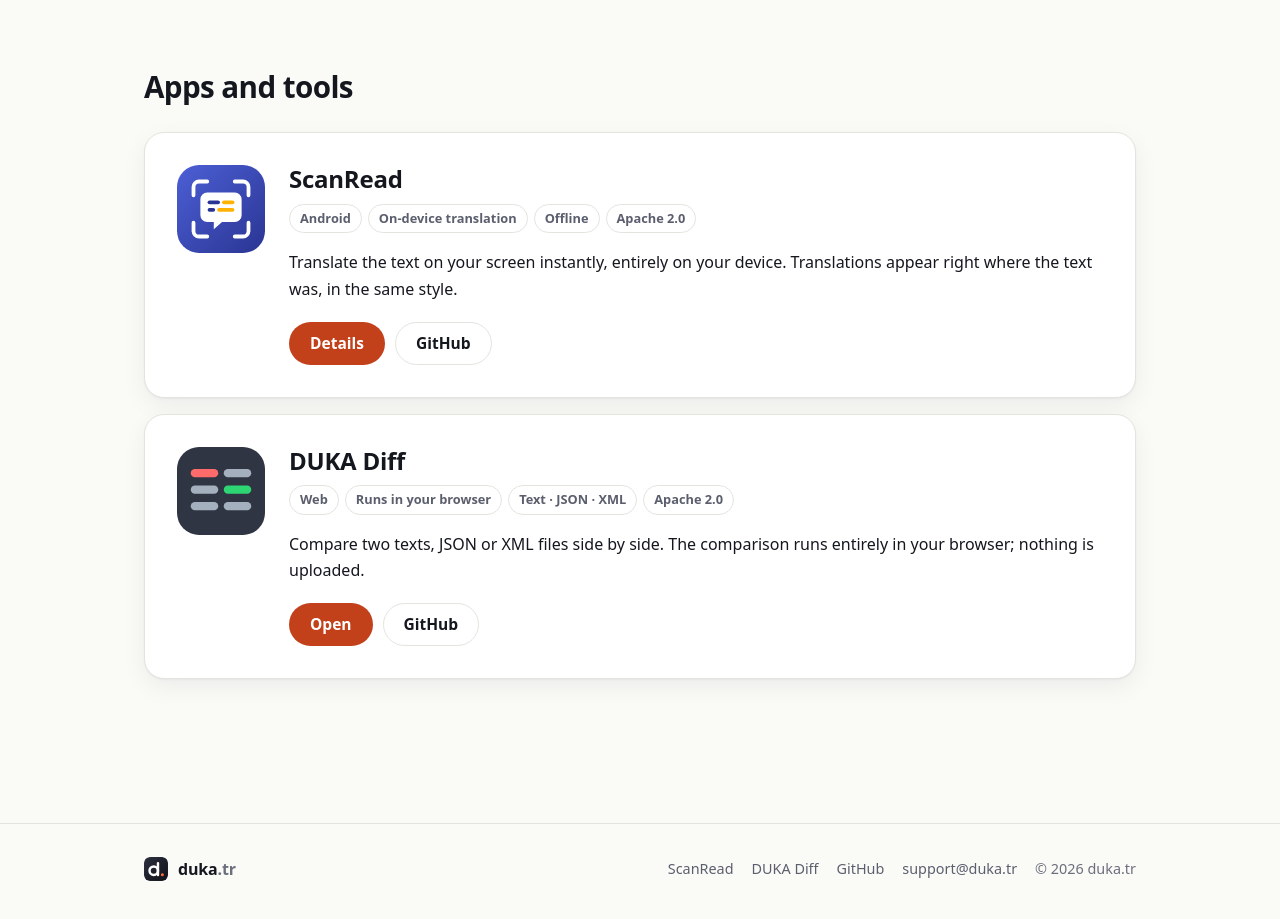
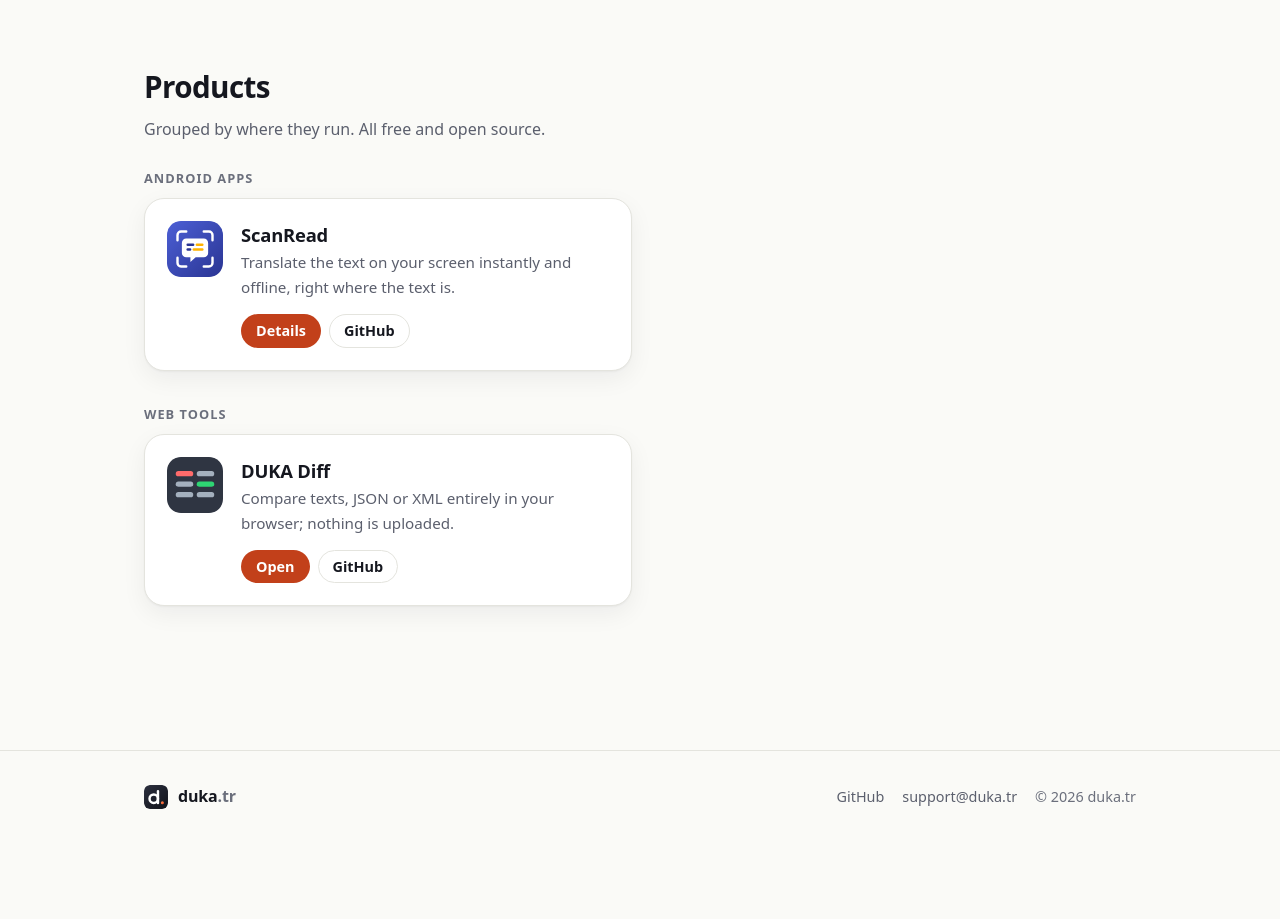
Before and after one commit to duka-tr/duka-tr.github.io, a plain HTML site: page index.html in a window 1280 px wide. Shown: the part 1039-1958 px from the top of the page. After the commit the page ends 1889 px from the top, so only its background shows below. Drawn offline with Linux system fonts and the light colour scheme.

Commit message:
Group products by platform and simplify the footer
- Home page: "Products" section with one block per platform
  (Android apps, Web tools) and compact product cards
- Footer and 404 page no longer list products, so they stay the
  same as products are added
- README: repository naming rule and how to add a product card

Co-Authored-By: Claude Opus 5.5 <noreply@anthropic.com>

```diff
--- a/assets/style.css
+++ b/assets/style.css
@@ -156,6 +156,7 @@ p { margin: 0 0 14px; }
 .button:hover { background: var(--accent-strong); color: var(--on-accent); }
 .button:active { transform: translateY(1px); }
 .button svg { width: 18px; height: 18px; flex: none; }
+.button.small { padding: 7px 14px; font-size: .9rem; }
 .button.ghost {
   background: transparent; color: var(--text); border-color: var(--border);
 }
@@ -203,25 +204,20 @@ p { margin: 0 0 14px; }
 }
 .icon svg { width: 22px; height: 22px; }
 
-/* App showcase on the home page */
-.app-list { display: grid; gap: 16px; }
-.app-card {
-  display: grid; grid-template-columns: auto 1fr; gap: 24px; align-items: start;
-  padding: 32px; box-shadow: var(--shadow);
+/* Products on the home page, grouped by platform */
+.category + .category { margin-top: 36px; }
+.category-title {
+  font-size: .8rem; font-weight: 650; letter-spacing: .08em; text-transform: uppercase;
+  color: var(--faint); margin: 0 0 12px;
 }
-.app-card .app-icon { width: 88px; height: 88px; border-radius: 22px; }
-.app-card h3 { font-size: 1.5rem; margin-bottom: 4px; }
-.app-card .actions { margin-top: 20px; }
-@media (max-width: 560px) {
-  .app-card { grid-template-columns: 1fr; padding: 24px; gap: 16px; }
-  .app-card .app-icon { width: 72px; height: 72px; }
+.product {
+  display: grid; grid-template-columns: auto 1fr; gap: 18px; align-items: start;
+  padding: 22px; box-shadow: var(--shadow);
 }
-
-.tags { display: flex; flex-wrap: wrap; gap: 6px; margin: 10px 0 16px; padding: 0; list-style: none; }
-.tags li {
-  font-size: .8rem; font-weight: 600; color: var(--muted);
-  border: 1px solid var(--border); border-radius: 999px; padding: 3px 10px;
-}
+.product-icon { width: 56px; height: 56px; border-radius: 14px; }
+.product h4 { font-size: 1.15rem; line-height: 1.25; letter-spacing: -.01em; margin: 2px 0 4px; }
+.product p { color: var(--muted); font-size: .95rem; margin: 0; }
+.product .actions { margin-top: 14px; gap: 8px; }
 
 /* ---------- App page hero ---------- */
 
--- a/index.html
+++ b/index.html
@@ -29,7 +29,7 @@
     <div class="wrap">
       <a class="brand" href="/" aria-label="duka.tr home" data-aria-en="duka.tr home" data-aria-tr="duka.tr ana sayfa"><img src="/assets/duka-logo.svg" alt="" width="30" height="30"><span>duka<span class="tld">.tr</span></span></a>
       <nav class="site-nav" aria-label="Main menu" data-aria-en="Main menu" data-aria-tr="Ana menü">
-        <a href="#apps"><span data-l="en">Apps</span><span data-l="tr">Uygulamalar</span></a>
+        <a href="#apps"><span data-l="en">Products</span><span data-l="tr">Ürünler</span></a>
         <a class="nav-optional" href="mailto:support@duka.tr"><span data-l="en">Contact</span><span data-l="tr">İletişim</span></a>
         <div class="lang-switch" role="group" aria-label="Language / Dil">
           <button type="button" data-set-lang="en" lang="en" aria-pressed="true">EN</button>
@@ -49,7 +49,7 @@
         <p class="lead" data-l="en">We build open-source, ad-free mobile apps and web tools that keep your data on your device.</p>
         <p class="lead" data-l="tr">Açık kaynak, reklamsız ve verilerinizi cihazınızda tutan mobil uygulamalar ve web araçları geliştiriyoruz.</p>
         <div class="actions">
-          <a class="button" href="#apps"><span data-l="en">See the apps</span><span data-l="tr">Uygulamaları gör</span></a>
+          <a class="button" href="#apps"><span data-l="en">See the products</span><span data-l="tr">Ürünleri gör</span></a>
           <a class="button ghost" href="https://github.com/duka-tr">GitHub</a>
         </div>
       </div>
@@ -87,46 +87,46 @@
     <section class="section" id="apps" aria-labelledby="apps-title">
       <div class="wrap">
         <div class="section-head">
-          <h2 id="apps-title"><span data-l="en">Apps and tools</span><span data-l="tr">Uygulamalar ve araçlar</span></h2>
+          <h2 id="apps-title"><span data-l="en">Products</span><span data-l="tr">Ürünler</span></h2>
+          <p><span data-l="en">Grouped by where they run. All free and open source.</span><span data-l="tr">Çalıştıkları yere göre gruplu. Hepsi ücretsiz ve açık kaynak.</span></p>
         </div>
-        <div class="app-list">
-          <article class="card app-card">
-            <img class="app-icon" src="/assets/scanread-logo.svg" width="88" height="88" alt="">
+
+        <!-- One block per platform. To add a product, copy an <article> into the matching grid;
+             to add a platform, copy a whole .category block. -->
+        <div class="category">
+          <h3 class="category-title"><span data-l="en">Android apps</span><span data-l="tr">Android uygulamaları</span></h3>
+          <div class="grid grid-2">
+            <article class="card product">
+              <img class="product-icon" src="/assets/scanread-logo.svg" width="56" height="56" alt="">
               <div>
-              <h3>ScanRead</h3>
-              <ul class="tags" aria-label="Features" data-aria-en="Features" data-aria-tr="Özellikler">
-                <li>Android</li>
-                <li><span data-l="en">On-device translation</span><span data-l="tr">Cihazda çeviri</span></li>
-                <li><span data-l="en">Offline</span><span data-l="tr">Çevrimdışı</span></li>
-                <li>Apache 2.0</li>
-              </ul>
-              <p data-l="en">Translate the text on your screen instantly, entirely on your device. Translations appear right where the text was, in the same style.</p>
-              <p data-l="tr">Ekrandaki metni anında, tamamen cihazınızda çevirin. Çeviriler metnin bulunduğu yerde, aynı tarzda görünür.</p>
+                <h4>ScanRead</h4>
+                <p data-l="en">Translate the text on your screen instantly and offline, right where the text is.</p>
+                <p data-l="tr">Ekrandaki metni anında ve internetsiz, metnin bulunduğu yerde çevirin.</p>
                 <div class="actions">
-                <a class="button" href="/scanread/"><span data-l="en">Details</span><span data-l="tr">Ayrıntılar</span></a>
-                <a class="button ghost" href="https://github.com/duka-tr/scan-read">GitHub</a>
+                  <a class="button small" href="/scanread/"><span data-l="en">Details</span><span data-l="tr">Ayrıntılar</span></a>
+                  <a class="button small ghost" href="https://github.com/duka-tr/scan-read">GitHub</a>
                 </div>
               </div>
             </article>
+          </div>
+        </div>
 
-          <article class="card app-card">
-            <img class="app-icon" src="/assets/diff-logo.svg" width="88" height="88" alt="">
+        <div class="category">
+          <h3 class="category-title"><span data-l="en">Web tools</span><span data-l="tr">Web araçları</span></h3>
+          <div class="grid grid-2">
+            <article class="card product">
+              <img class="product-icon" src="/assets/diff-logo.svg" width="56" height="56" alt="">
               <div>
-              <h3>DUKA Diff</h3>
-              <ul class="tags" aria-label="Features" data-aria-en="Features" data-aria-tr="Özellikler">
-                <li>Web</li>
-                <li><span data-l="en">Runs in your browser</span><span data-l="tr">Tarayıcıda çalışır</span></li>
-                <li><span data-l="en">Text · JSON · XML</span><span data-l="tr">Metin · JSON · XML</span></li>
-                <li>Apache 2.0</li>
-              </ul>
-              <p data-l="en">Compare two texts, JSON or XML files side by side. The comparison runs entirely in your browser; nothing is uploaded.</p>
-              <p data-l="tr">İki metni, JSON ya da XML dosyasını yan yana karşılaştırın. Karşılaştırma tamamen tarayıcınızda yapılır; hiçbir şey yüklenmez.</p>
+                <h4>DUKA Diff</h4>
+                <p data-l="en">Compare texts, JSON or XML entirely in your browser; nothing is uploaded.</p>
+                <p data-l="tr">Metin, JSON ya da XML karşılaştırın; her şey tarayıcınızda kalır, hiçbir şey yüklenmez.</p>
                 <div class="actions">
-                <a class="button" href="/diff/"><span data-l="en">Open</span><span data-l="tr">Aç</span></a>
-                <a class="button ghost" href="https://github.com/duka-tr/diff">GitHub</a>
+                  <a class="button small" href="/diff/"><span data-l="en">Open</span><span data-l="tr">Aç</span></a>
+                  <a class="button small ghost" href="https://github.com/duka-tr/diff">GitHub</a>
                 </div>
               </div>
             </article>
+          </div>
         </div>
       </div>
     </section>
@@ -136,8 +136,6 @@
     <div class="wrap">
       <a class="brand" href="/"><img src="/assets/duka-logo.svg" alt="" width="24" height="24"><span>duka<span class="tld">.tr</span></span></a>
       <nav class="footer-links" aria-label="Footer" data-aria-en="Footer" data-aria-tr="Alt menü">
-        <a href="/scanread/">ScanRead</a>
-        <a href="/diff/">DUKA Diff</a>
         <a href="https://github.com/duka-tr">GitHub</a>
         <a href="mailto:support@duka.tr">support@duka.tr</a>
         <span>© 2026 duka.tr</span>
```
Also changed, not shown: 404.html (+3 -5 lines), 1 other file. Lines whose indentation alone changed are shown as unchanged.
